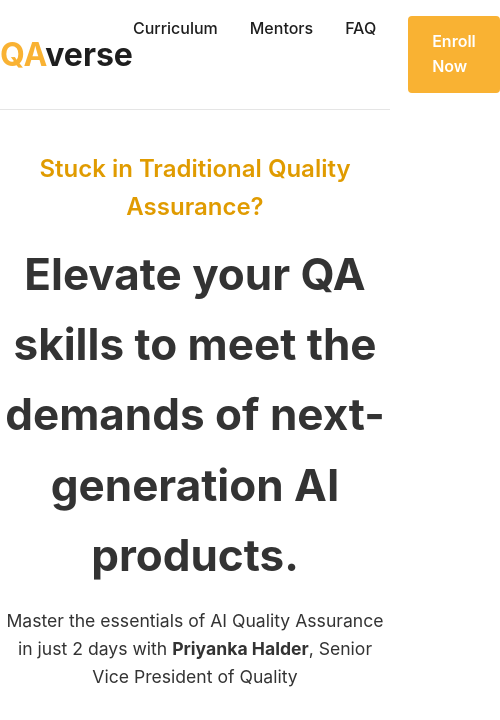
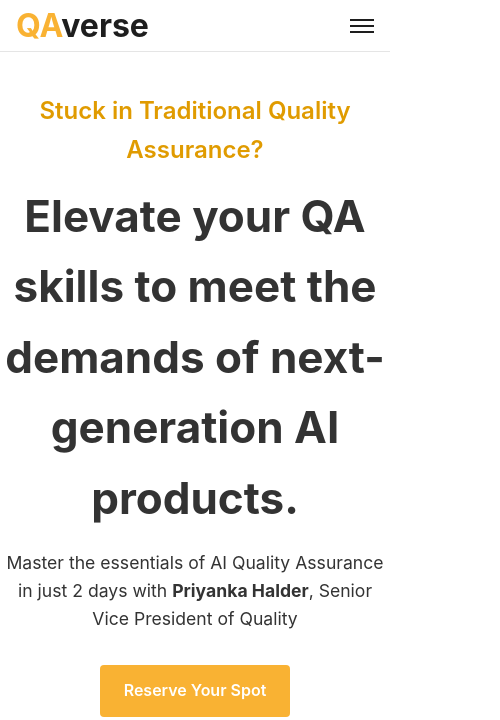
Before and after one commit to suma737/qaverse.github.io, a plain HTML site: page index.html in a window 390 px wide. Shown: the top 720 px of the page, 500 px wide, since content can reach past the window. Drawn offline with Linux system fonts and the light colour scheme.

Commit message:
hamburger menu

```diff
--- a/assets/css/styles.css
+++ b/assets/css/styles.css
@@ -4,7 +4,11 @@
 body{color:#333;line-height:1.6;background:#fff;}
 a{text-decoration:none;color:var(--primary);}a:hover{opacity:.8;}
 header{background:#fff;position:sticky;top:0;z-index:10;border-bottom:1px solid #e5e5e5;} .container{max-width:1080px;margin:0 auto;padding:0 1rem;}
-.navbar{display:flex;align-items:center;justify-content:space-between;padding:1rem 0;}
+.navbar{display:flex;justify-content:space-between;align-items:center;position:relative;}
+.hamburger{display:none;flex-direction:column;gap:4px;background:none;border:none;cursor:pointer;}
+.hamburger span{width:24px;height:2px;background:var(--dark);}
+@media(max-width:768px){nav{position:absolute;top:100%;right:0;background:#fff;border:1px solid #ddd;border-radius:4px;padding:1rem;display:none;}
+nav.open{display:block;} .hamburger{display:flex;} nav ul{flex-direction:column;gap:.75rem;}}
 .logo{font-weight:700;font-size:2rem;}nav ul{display:flex;list-style:none;gap:2rem;}
 .logo .qa{color:var(--primary);} .logo .verse{color:var(--dark);}nav li a{color:var(--dark);font-weight:500;}
 .hero{padding:2.5rem 0;text-align:center;} .hero h1{font-size:2.75rem;margin-bottom:1rem;} .hero p{font-size:1.1rem;margin-bottom:2rem;max-width:680px;margin-inline:auto;}
--- a/assets/js/main.js
+++ b/assets/js/main.js
@@ -1,5 +1,11 @@
 // simple FAQ accordion
 document.addEventListener('DOMContentLoaded',()=>{
+ const toggle=document.getElementById('nav-toggle');
+ const nav=document.querySelector('header nav');
+ if(toggle){toggle.addEventListener('click',()=>nav.classList.toggle('open'));
+  nav.querySelectorAll('a').forEach(link=>link.addEventListener('click',()=>nav.classList.remove('open')));
+}
+
   document.querySelectorAll('.faq-item').forEach(item=>{
     const q=item.querySelector('.faq-question');
     q.addEventListener('click',()=>{
--- a/index.html
+++ b/index.html
@@ -11,6 +11,7 @@
     <header>
         <div class="container navbar">
             <div class="logo"><span class="qa">QA</span><span class="verse">verse</span></div>
+            <button class="hamburger" id="nav-toggle" aria-label="Menu"><span></span><span></span><span></span></button>
             <nav>
                 <ul>
                     <li><a href="#curriculum">Curriculum</a></li>
```
